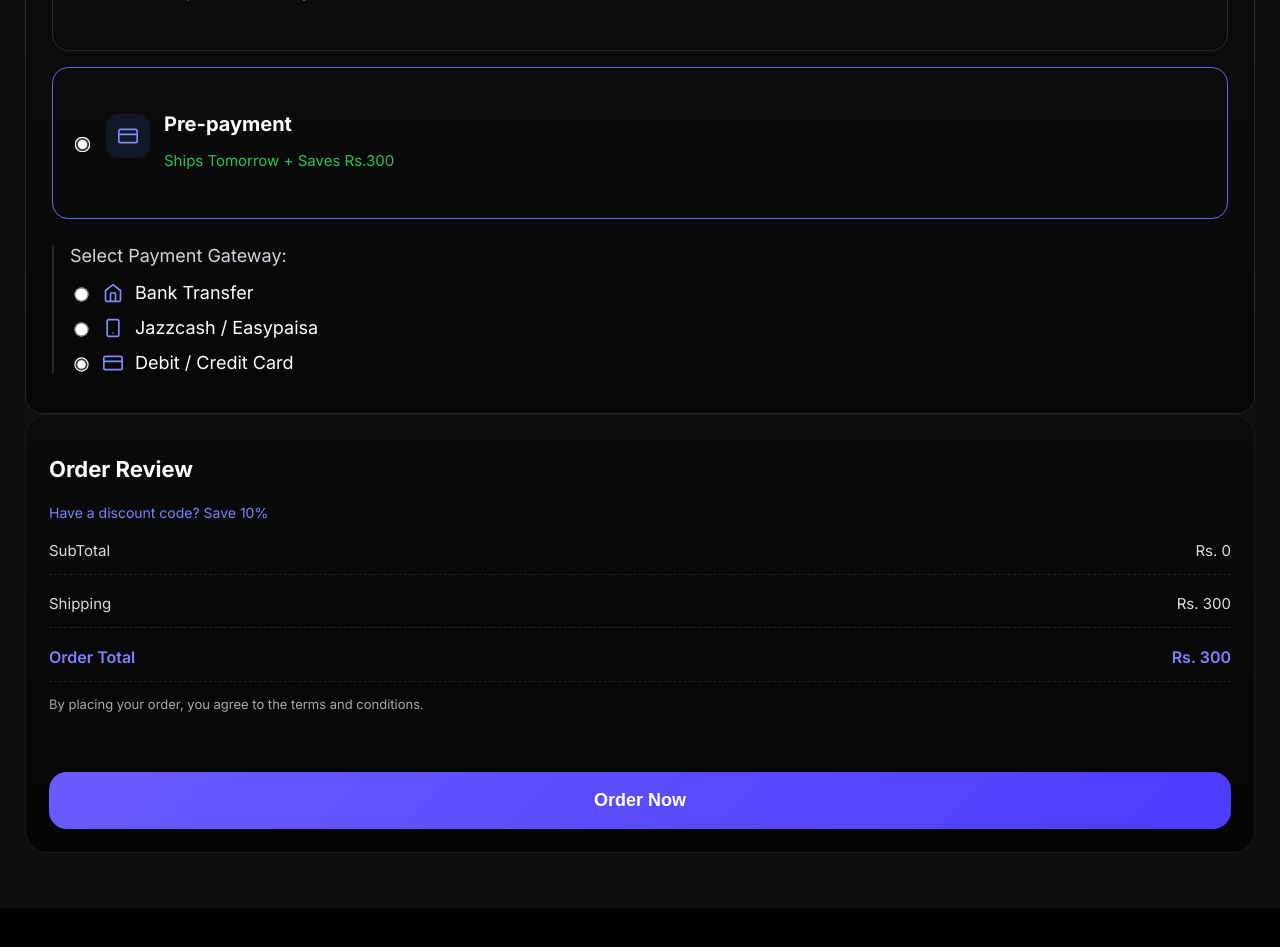
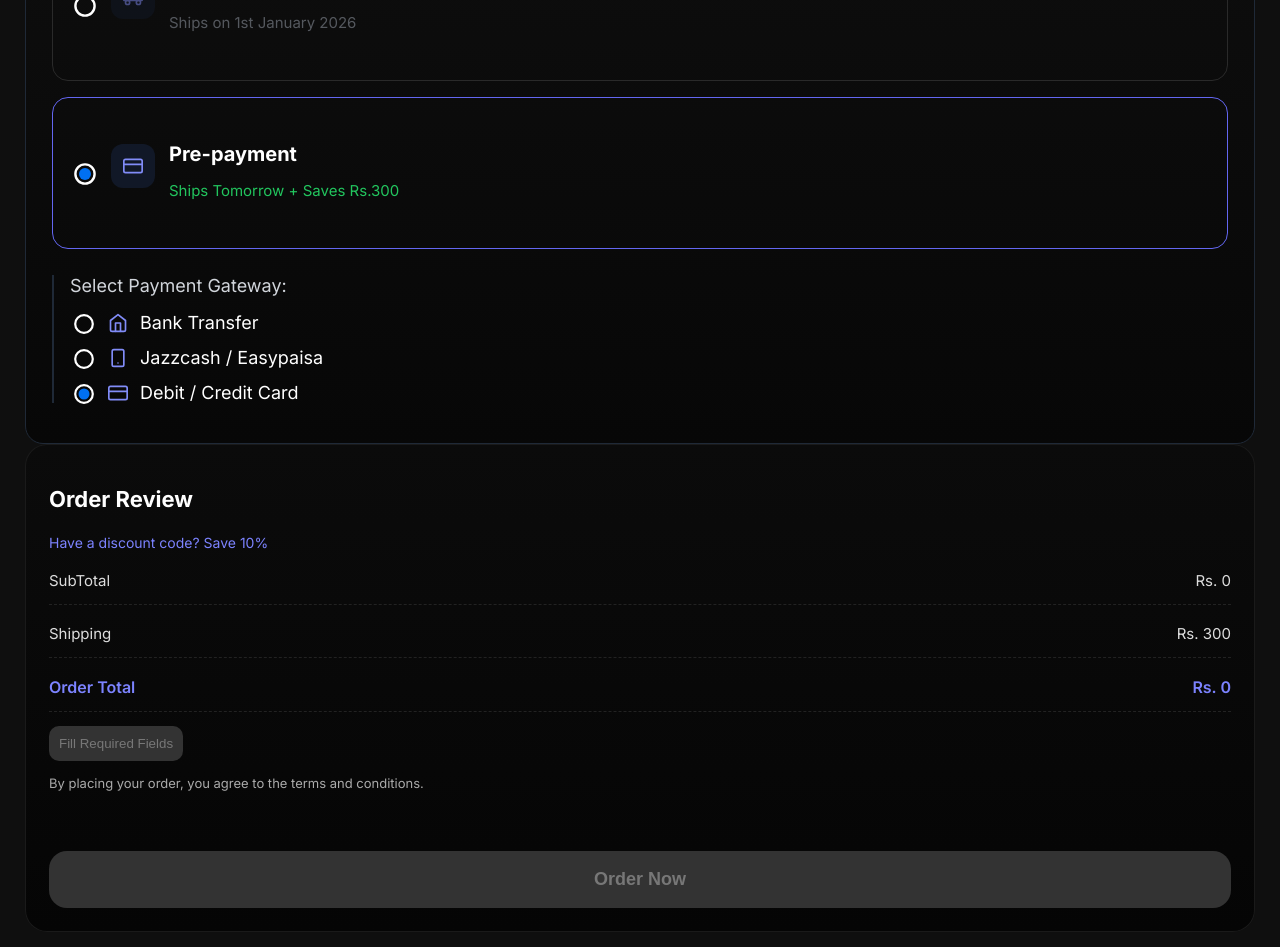
Before and after one commit to mouzam-ali-007/book-app, a React (Vite) app in the folder arslan-abbas-books/: page /checkout in a window 1280 px wide. Shown: the part 1780-2727 px from the top of the page. Before the commit the page ends 2688 px from the top, so only its background shows below. Built offline with nearby package versions, Linux system fonts and the light colour scheme.

Commit message:
Set final setup

```diff
--- a/arslan-abbas-books/src/components/Bag/Bag.jsx
+++ b/arslan-abbas-books/src/components/Bag/Bag.jsx
@@ -38,7 +38,7 @@ const Bag = () => {
                                         <button onClick={() => updateQuantity(item.id, item.quantity - 1)}>-</button>
                                         <button onClick={() => updateQuantity(item.id, item.quantity + 1)}>+</button>
                                     </div>
-                                    <button className="delete-btn" onClick={() => removeFromCart(item.title)}>
+                                    <button className="delete-btn" style={{ marginLeft: "5px" }} onClick={() => removeFromCart(item.title)}>
                                         <svg xmlns="http://www.w3.org/2000/svg" width="16" height="16" viewBox="0 0 24 24" fill="none" stroke="currentColor" strokeWidth="2" strokeLinecap="round" strokeLinejoin="round">
                                             <polyline points="3 6 5 6 21 6"></polyline>
                                             <path d="M19 6v14a2 2 0 0 1-2 2H7a2 2 0 0 1-2-2V6m3 0V4a2 2 0 0 1 2-2h4a2 2 0 0 1 2 2v2"></path>
--- a/arslan-abbas-books/src/components/CheckoutForm/Checkout.css
+++ b/arslan-abbas-books/src/components/CheckoutForm/Checkout.css
@@ -461,6 +461,33 @@
     margin-bottom: 20px;
 }
 
+/* hide the default radio */
+input[type="radio"] {
+    appearance: none;
+    -webkit-appearance: none;
+    width: 18px;
+    height: 18px;
+    border: 2px solid #fff;
+    /* blue border */
+    border-radius: 50%;
+    position: relative;
+    cursor: pointer;
+}
+
+/* inner circle when checked */
+input[type="radio"]:checked::before {
+    content: '';
+    width: 10px;
+    height: 10px;
+    background-color: #0070f3;
+    /* blue fill */
+    border-radius: 50%;
+    position: absolute;
+    top: 50%;
+    left: 50%;
+    transform: translate(-50%, -50%);
+}
+
 /* Options */
 .option {
     display: flex;
@@ -536,6 +563,7 @@
     border: 1px solid #1f2937;
     padding: 26px;
     color: white;
+    margin-top: 30px;
 }
 
 .payment-card h3 {
--- a/arslan-abbas-books/src/components/CheckoutForm/Checkout.jsx
+++ b/arslan-abbas-books/src/components/CheckoutForm/Checkout.jsx
@@ -46,6 +46,8 @@ const booksList = [
 
 export default function CheckoutForm() {
     const navigate = useNavigate();
+
+
     const [orderData, setOrderData] = useState(false);
 
     const [shippingMethod, setShippingMethod] = useState("standard");
@@ -162,7 +164,11 @@ export default function CheckoutForm() {
     const isPromoCodeDiscount = promoCode
         ? subTotal - (subTotal * DISCOUNT_PERCENT) / 100
         : subTotal;
-    const grandTotal = isPromoCodeDiscount + shipping;
+
+
+    const finalAmount = method === 'prepaid' ? isPromoCodeDiscount - 300 : isPromoCodeDiscount
+
+    const grandTotal = finalAmount + shipping;
 
 
     const handleSubmit = async (e) => {
@@ -213,9 +219,7 @@ export default function CheckoutForm() {
                 method: shippingMethod,
                 cost: shipping,
             },
-            payment: {
-                method: "Cash on Delivery",
-            },
+
             totals: {
                 subTotal: isPromoCodeDiscount,
                 shipping,
@@ -223,10 +227,18 @@ export default function CheckoutForm() {
             },
             status: "Pending",
 
+            ...(edition === "simple" && { edition: 'simple' }),
+            ...(edition === "signed" && { edition: "signed", signed: { name, line } }),
+
+            ...(method === "cod" && { method }),
+            ...(method !== "cod" && { method: { prepayment: gateway } }),
+
+            ...(promoCode && { code: promoCode }),
+
+
         };
 
 
-        console.log("orderRequest", orderRequest)
         setOrderData(orderRequest)
         setIsSubmitting(true);
 
@@ -248,14 +260,16 @@ export default function CheckoutForm() {
             setTimeout(() => {
                 navigate('/')
             }, 5000)
+            localStorage.removeItem('cartItems')
 
         } catch (err) {
             toast.error("Something went wrong");
             console.error(err);
             setIsSubmitting(false);
+            localStorage.removeItem('cartItems')
         }
 
-        localStorage.removeItem('cartItems')
+
 
     };
 
--- a/arslan-abbas-books/src/components/Store/viewDetails.jsx
+++ b/arslan-abbas-books/src/components/Store/viewDetails.jsx
@@ -14,6 +14,7 @@ const ViewDetailsModal = ({ book, close, onNext, onPrev }) => {
     const { addToCart, toggleBag, cartItems } = useCart();
     const totalItems = cartItems.reduce((acc, item) => acc + item.quantity, 0);
 
+    const [totalDataCount, setTotalDataCount] = useState(cartItems.length || 0)
 
     const [isClosing, setIsClosing] = useState(false);
     const [isOpen, setIsOpen] = useState(false);
@@ -25,6 +26,13 @@ const ViewDetailsModal = ({ book, close, onNext, onPrev }) => {
             setIsClosing(false);
         }, 250); // match animation time
     };
+
+    useEffect(() => {
+        const latestData = localStorage.getItem("cartItems");
+        const latestParsedData = latestData ? JSON.parse(latestData) : [];
+
+        setTotalDataCount(latestParsedData.length)
+    }, [localStorage.getItem("cartItems")])
 
     const showToaster = (version, count) => {
 
@@ -238,7 +246,7 @@ const ViewDetailsModal = ({ book, close, onNext, onPrev }) => {
                 </div>
                 <button className="place-order-btn" onClick={toggleBag}>
                     <FiShoppingCart className="cart-icon" />
-                    Bag <span className="bag-count">{totalItems}</span>
+                    Bag <span className="bag-count">{totalDataCount}</span>
                 </button>
             </div>
 
--- a/arslan-abbas-books/src/context/CartContext.jsx
+++ b/arslan-abbas-books/src/context/CartContext.jsx
@@ -28,7 +28,7 @@ export const CartProvider = ({ children }) => {
             const existingItem = prevItems.find((item) => item.title === product.title);
             if (existingItem) {
                 return prevItems.map((item) =>
-                    item.id === product.id
+                    item.title === product.title
                         ? { ...item, quantity: item.quantity + quantity }
                         : item
                 );
@@ -39,9 +39,14 @@ export const CartProvider = ({ children }) => {
         setIsBagOpen(true);
     };
 
+
     const removeFromCart = (title) => {
         setCartItems((prevItems) => prevItems.filter((item) => item.title !== title));
     };
+
+    const emptyCart = () => {
+        setCartItems([])
+    }
 
     const updateQuantity = (id, newQuantity) => {
         if (newQuantity < 1) return;
@@ -68,6 +73,7 @@ export const CartProvider = ({ children }) => {
                 cartItems,
                 addToCart,
                 removeFromCart,
+                emptyCart,
                 updateQuantity,
                 isBagOpen,
                 toggleBag,
```
